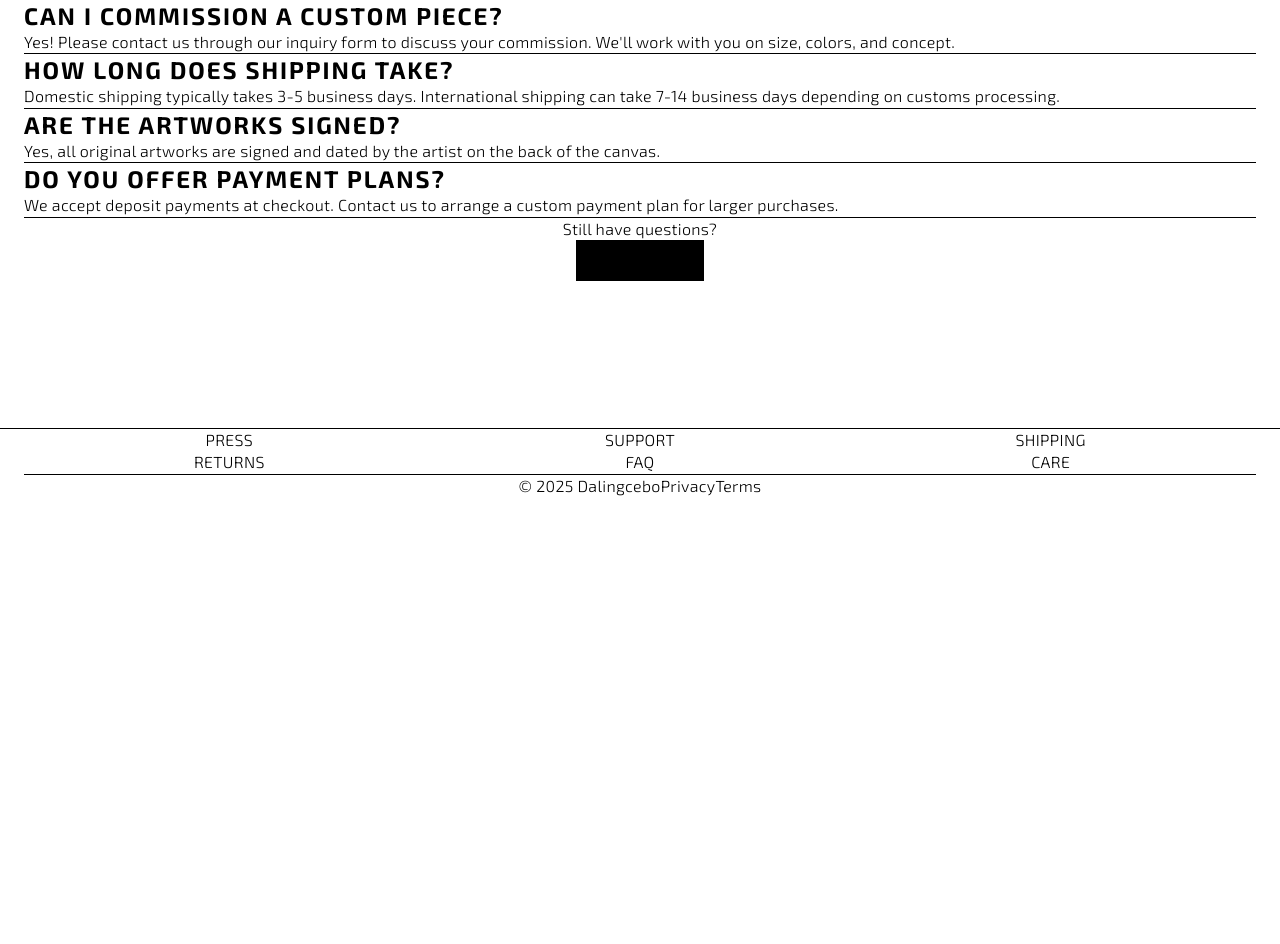
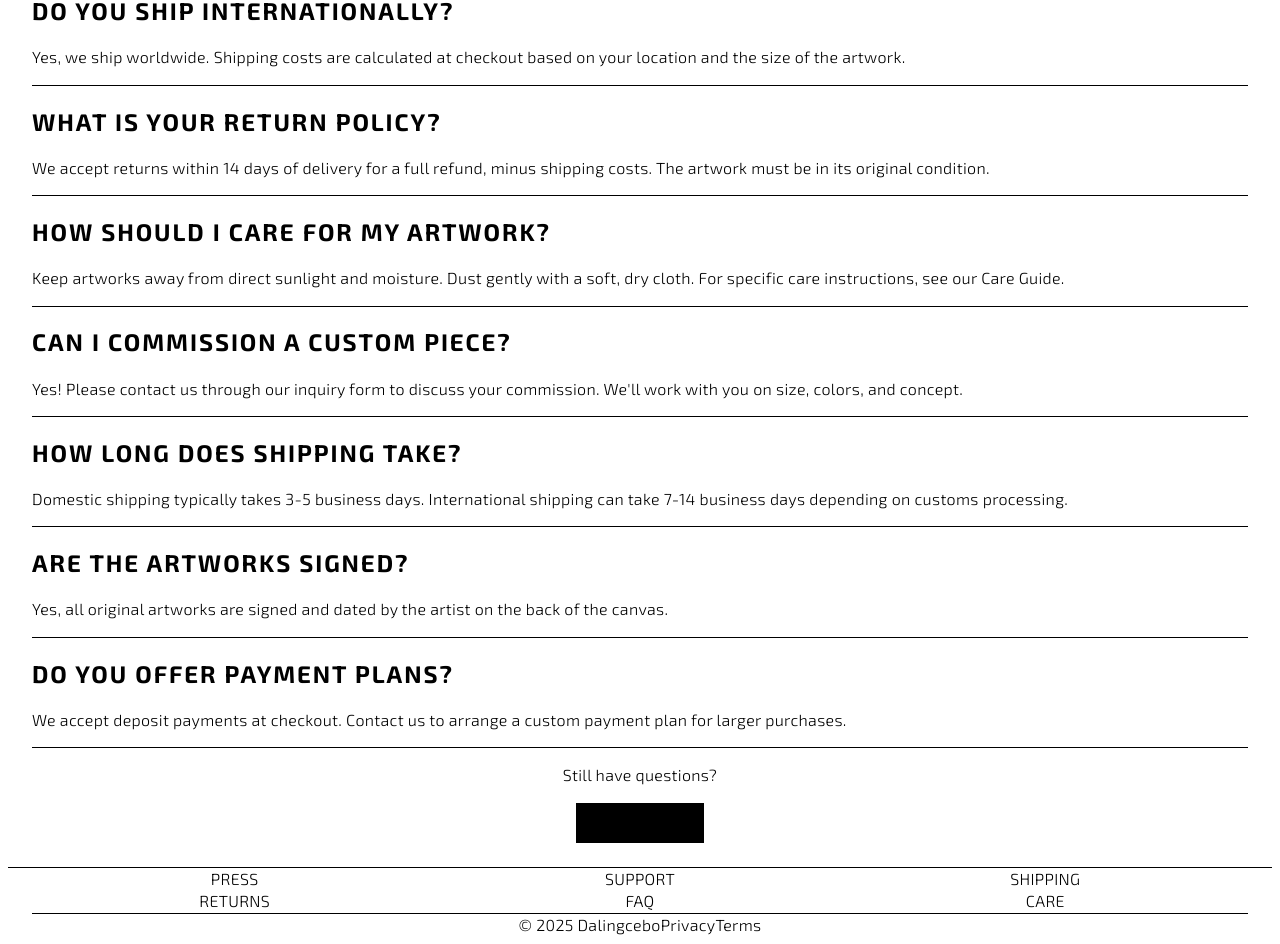
Before and after one commit to dalingcebo1/dalingcebo, a Next.js app in the folder dalingcebo-art-shop/: page /faq in a window 1280 px wide. Shown: the part 399-1343 px from the top of the page. Before the commit the page ends 896 px from the top, so only its background shows below. Built offline with nearby package versions, Linux system fonts and the light colour scheme; no server answers.

Commit message:
Refactor global styles and update footer copyright element to use span

```diff
--- a/dalingcebo-art-shop/src/app/globals.css
+++ b/dalingcebo-art-shop/src/app/globals.css
@@ -26,12 +26,6 @@
   --muted: #f5f5f5;
   --border: #e5e5e5;
   --nav-height: 96px;
-}
-
-* {
-  margin: 0;
-  padding: 0;
-  box-sizing: border-box;
 }
 
 html {
--- a/dalingcebo-art-shop/src/components/Footer.tsx
+++ b/dalingcebo-art-shop/src/components/Footer.tsx
@@ -30,7 +30,7 @@ export default function Footer() {
 
           {/* Bottom - Copyright and legal - horizontally distributed */}
           <div className="border-t border-gray-200 pt-8 flex flex-wrap items-center justify-center gap-x-6 gap-y-2 text-xs text-gray-500 yeezy-body">
-            <p>© 2025 Dalingcebo</p>
+            <span>© 2025 Dalingcebo</span>
             <Link href="/privacy" className="hover:text-black transition-colors">
               Privacy
             </Link>
```
